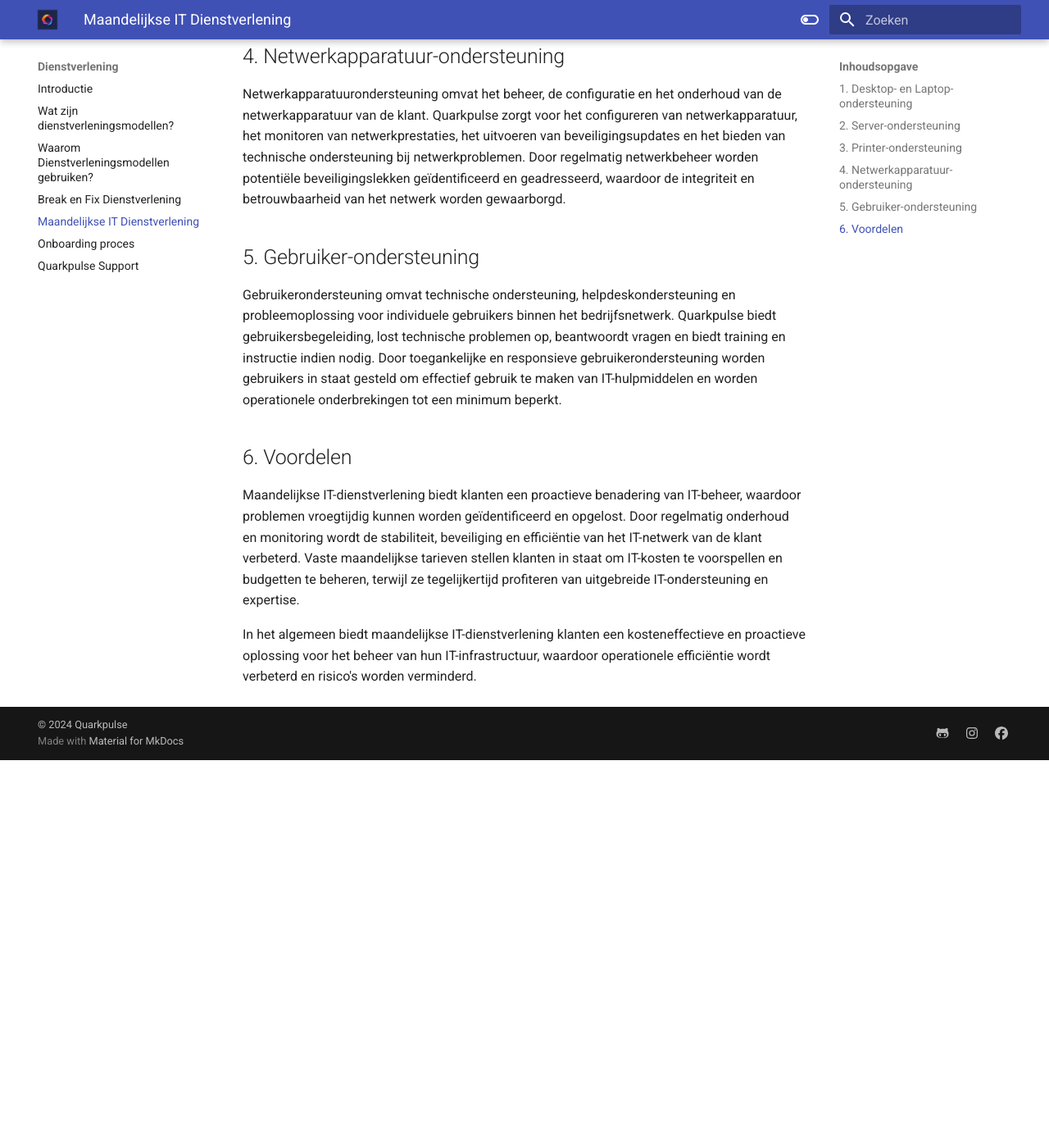
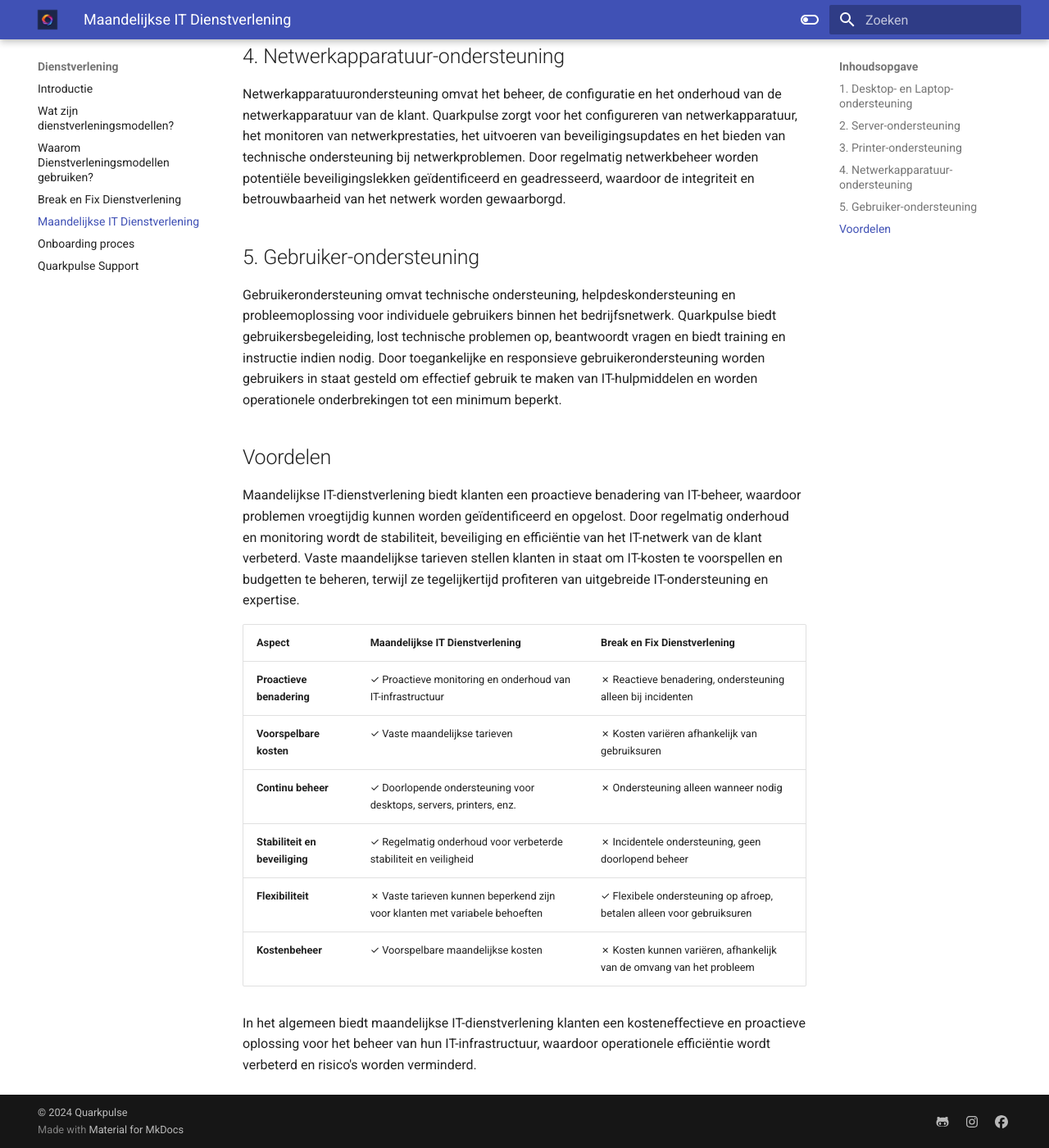
Before and after one commit to Quarkpulse/docs, an MkDocs documentation site: the page built from docs/Dienstverlening/maandelijkse-it-dienstverlening.md, in a window 1280 px wide and 1400 px high, scrolled down 1078 px. Shown: the whole window at 82% size. Built offline with MkDocs 1.6.1 and Material for MkDocs 9.7.7, drawn with Linux system fonts in a browser that asks for light colours; before the commit the page ends 2005 px from its top, so only the background shows below that.

Commit message:
Update maandelijkse-it-dienstverlening.md

```diff
--- a/docs/Dienstverlening/maandelijkse-it-dienstverlening.md
+++ b/docs/Dienstverlening/maandelijkse-it-dienstverlening.md
@@ -17,7 +17,16 @@
 ## 5. Gebruiker-ondersteuning
 Gebruikerondersteuning omvat technische ondersteuning, helpdeskondersteuning en probleemoplossing voor individuele gebruikers binnen het bedrijfsnetwerk. Quarkpulse biedt gebruikersbegeleiding, lost technische problemen op, beantwoordt vragen en biedt training en instructie indien nodig. Door toegankelijke en responsieve gebruikerondersteuning worden gebruikers in staat gesteld om effectief gebruik te maken van IT-hulpmiddelen en worden operationele onderbrekingen tot een minimum beperkt.
 
-## 6. Voordelen
+## Voordelen
 Maandelijkse IT-dienstverlening biedt klanten een proactieve benadering van IT-beheer, waardoor problemen vroegtijdig kunnen worden geïdentificeerd en opgelost. Door regelmatig onderhoud en monitoring wordt de stabiliteit, beveiliging en efficiëntie van het IT-netwerk van de klant verbeterd. Vaste maandelijkse tarieven stellen klanten in staat om IT-kosten te voorspellen en budgetten te beheren, terwijl ze tegelijkertijd profiteren van uitgebreide IT-ondersteuning en expertise.
 
+| Aspect                     | **Maandelijkse IT Dienstverlening**   | **Break en Fix Dienstverlening** |
+|----------------------------|---------------------------------------|----------------------------------|
+| **Proactieve benadering** | ✓ Proactieve monitoring en onderhoud van IT-infrastructuur | ✗ Reactieve benadering, ondersteuning alleen bij incidenten |
+| **Voorspelbare kosten**    | ✓ Vaste maandelijkse tarieven        | ✗ Kosten variëren afhankelijk van gebruiksuren |
+| **Continu beheer**         | ✓ Doorlopende ondersteuning voor desktops, servers, printers, enz. | ✗ Ondersteuning alleen wanneer nodig |
+| **Stabiliteit en beveiliging** | ✓ Regelmatig onderhoud voor verbeterde stabiliteit en veiligheid | ✗ Incidentele ondersteuning, geen doorlopend beheer |
+| **Flexibiliteit**          | ✗ Vaste tarieven kunnen beperkend zijn voor klanten met variabele behoeften | ✓ Flexibele ondersteuning op afroep, betalen alleen voor gebruiksuren |
+| **Kostenbeheer**           | ✓ Voorspelbare maandelijkse kosten | ✗ Kosten kunnen variëren, afhankelijk van de omvang van het probleem |
+
 In het algemeen biedt maandelijkse IT-dienstverlening klanten een kosteneffectieve en proactieve oplossing voor het beheer van hun IT-infrastructuur, waardoor operationele efficiëntie wordt verbeterd en risico's worden verminderd.
```
